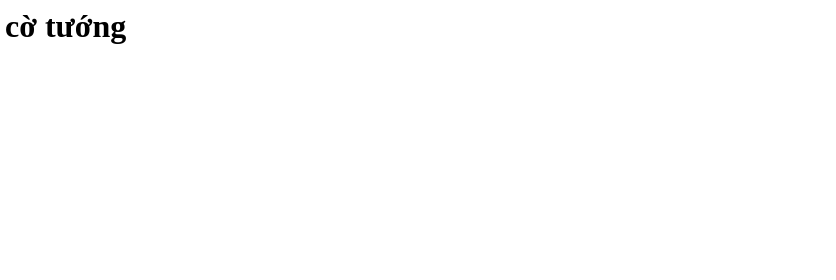
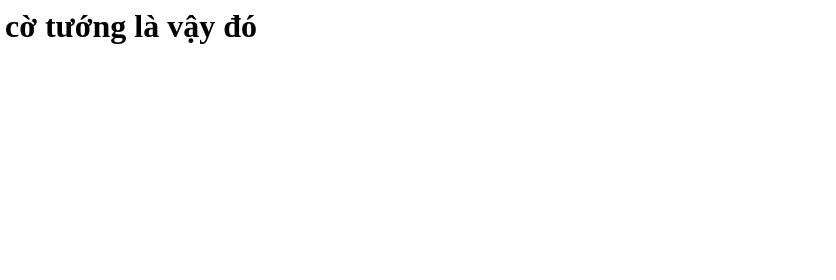
Before and after one commit to tritrans/cotuong, a plain HTML site: page cotuong.py-master/index.html in a window 1280 px wide. Shown: the top 280 px of the page, 444-1280 px from the left. Drawn offline with Linux system fonts and the light colour scheme.

Commit message:
Update index.html

```diff
--- a/cotuong.py-master/index.html
+++ b/cotuong.py-master/index.html
@@ -1,4 +1,4 @@
-<h1 id="cotuong-py-th-vi-n-d-nh-cho-c-t-ng">cotuong.py - Thư viện dành cho cờ tướng</h1>
+<h1 id="cotuong-py-th-vi-n-d-nh-cho-c-t-ng">cotuong.py - Thư viện dành cho cờ tướng là vậy đó</h1>
 <p><a href="https://travis-ci.org/Ihsara/cotuong.py"><img src="https://travis-ci.org/Ihsara/cotuong.py.svg?branch=master" alt="Build Status"></a></p>
 <p>Đây là một thư viện cho cờ tướng nhằm đơn giản và thúc đẩy khi dùng python để tương tác với cờ tướng</p>
 <h1 id="c-i-t">Cài đặt</h1>
```
